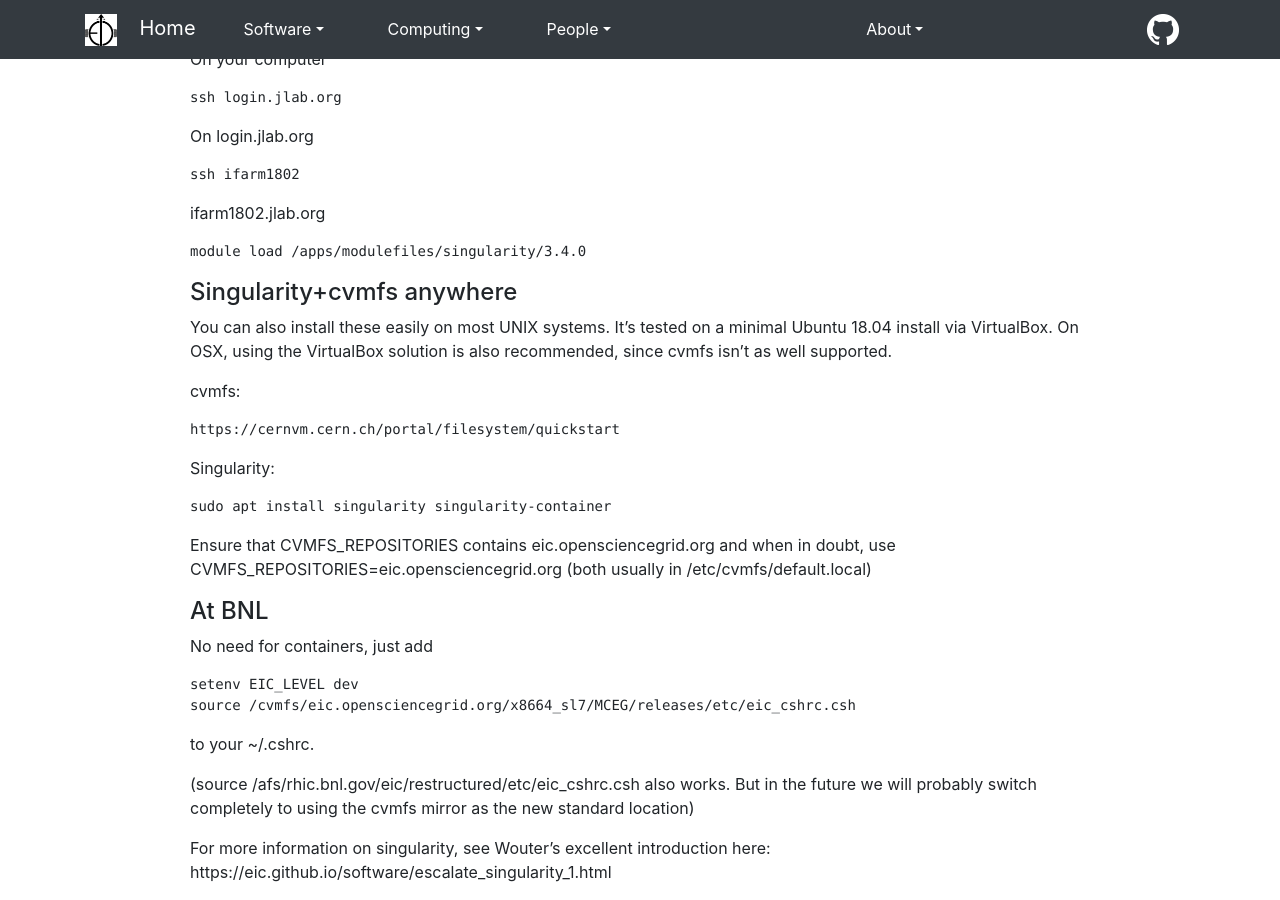
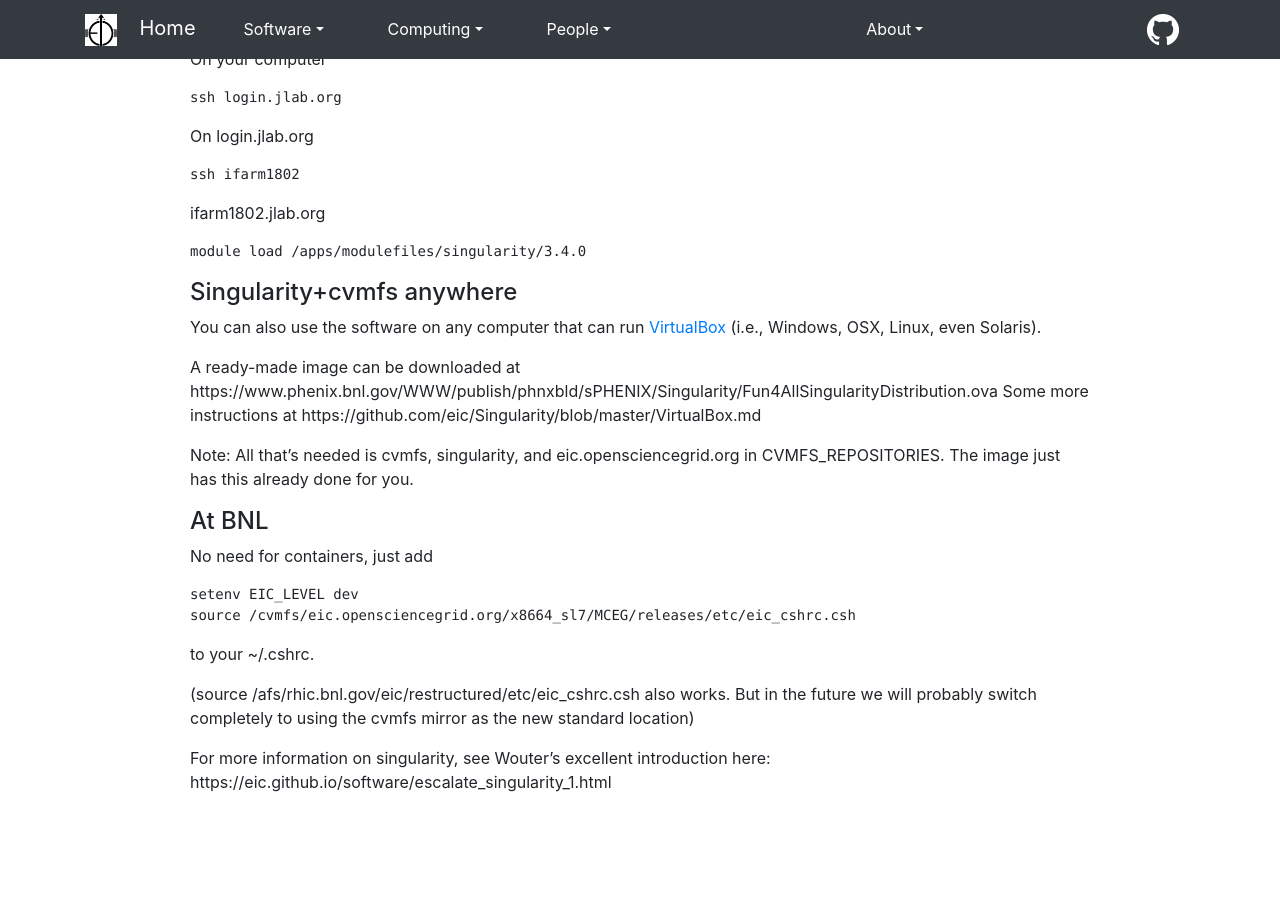
Before and after one commit to kkauder/eic.github.io, a Jekyll site: the page built from _software/eicsmear_generators_singularity.md, in a window 1280 px wide and 900 px high, scrolled down 1071 px. Built offline with Jekyll 4.4.1, drawn with Linux system fonts in a browser that asks for light colours; nearby versions of some CDN libraries; after the commit the page ends 1881 px from its top, so only the background shows below that; some of the changed text lies outside the part shown.

Commit message:
Updated eicsmear singularity instructions

````diff
--- a/_software/eicsmear_generators_singularity.md
+++ b/_software/eicsmear_generators_singularity.md
@@ -8,7 +8,7 @@ level: 0
 
 {% include layouts/title.md %}
 
-The simplest way to use eic-smear and a wide range of HERA generators is to take advantage of cvmfs and singularity to be placed directly into the  environment that's running natively at BNL. This combination is widely available at national labs, CERN, and many other facilities, as long as $CVMFS_REPOSITORIES  contains eic.opensciencegrid.org. But simple instructions for any system can be found below.
+The simplest way to use eic-smear and a wide range of HERA generators is to take advantage of cvmfs and singularity to be placed directly into the  environment that's running natively at BNL. This combination is widely available at national labs, CERN, and many other facilities, as long as $CVMFS_REPOSITORIES contains "eic.opensciencegrid.org". But simple instructions for any system can be found below.
 
 In all cases, a single line
 ```
@@ -62,21 +62,17 @@ module load /apps/modulefiles/singularity/3.4.0
 ```
 
 #### Singularity+cvmfs anywhere
-You can also install these easily on most UNIX systems. It's tested on a minimal Ubuntu 18.04 install via VirtualBox.  On OSX, using the VirtualBox solution is also recommended, since cvmfs isn't as well supported.
+You can also use the software on any computer that can run [VirtualBox]( https://www.virtualbox.org/)
+(i.e., Windows, OSX, Linux, even Solaris).
 
-cvmfs:
-```
-https://cernvm.cern.ch/portal/filesystem/quickstart
-```
-Singularity:
-```
-sudo apt install singularity singularity-container
-```
-Ensure that
-CVMFS_REPOSITORIES contains eic.opensciencegrid.org
-and when in doubt, use
-CVMFS_REPOSITORIES=eic.opensciencegrid.org
-(both usually in /etc/cvmfs/default.local)
+A ready-made image can be downloaded at
+https://www.phenix.bnl.gov/WWW/publish/phnxbld/sPHENIX/Singularity/Fun4AllSingularityDistribution.ova
+Some more instructions at
+https://github.com/eic/Singularity/blob/master/VirtualBox.md
+
+Note: All that's needed is cvmfs, singularity, and
+eic.opensciencegrid.org in CVMFS_REPOSITORIES.
+The image just has this already done for you.
 
 #### At BNL
 No need for containers, just add
````
